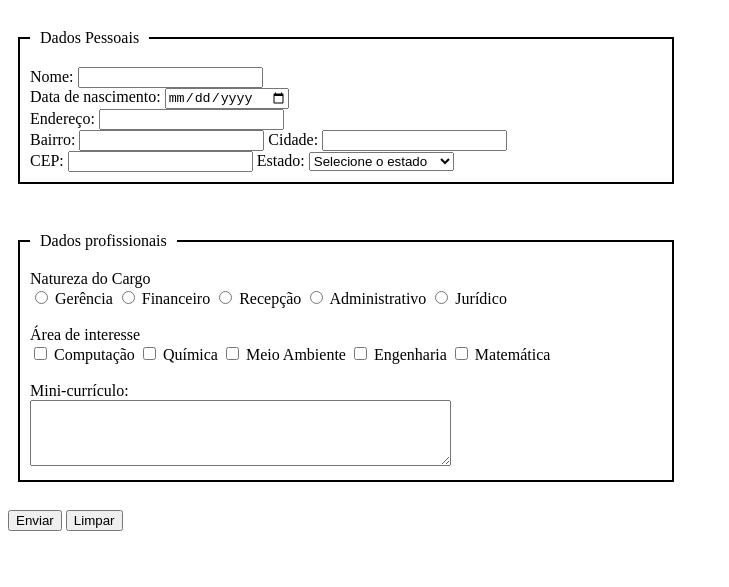
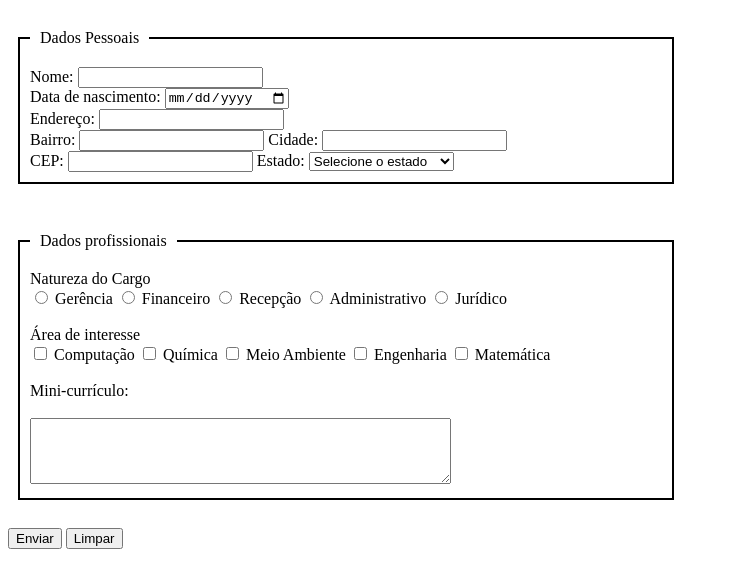
Before and after one commit to esthefanysouza/web1, a plain HTML site: page lista 1/formulario2.html in a window 1280 px wide. Shown: the part 61-648 px from the top of the page, without its empty margins (0-729 px from the left). Drawn offline with Linux system fonts and the light colour scheme.

Commit message:
Update formulario2.html

```diff
--- a/lista 1/formulario2.html
+++ b/lista 1/formulario2.html
@@ -107,7 +107,7 @@
                 <input type="checkbox" id="iptInteresse5" name="iptInteresse5" value="Matemática">
                 <label for="iptInteresse5"> Matemática </label><br><br>
 
-                <label for="txtComentarios">Mini-currículo: </label> <br>
+                <label for="txtComentarios">Mini-currículo: </label> <br> <br>
                 <textarea id="txtComentarios" name="txtComentarios" rows="4" cols="50"> </textarea> <br>
             </form>
         </fieldset>
```
